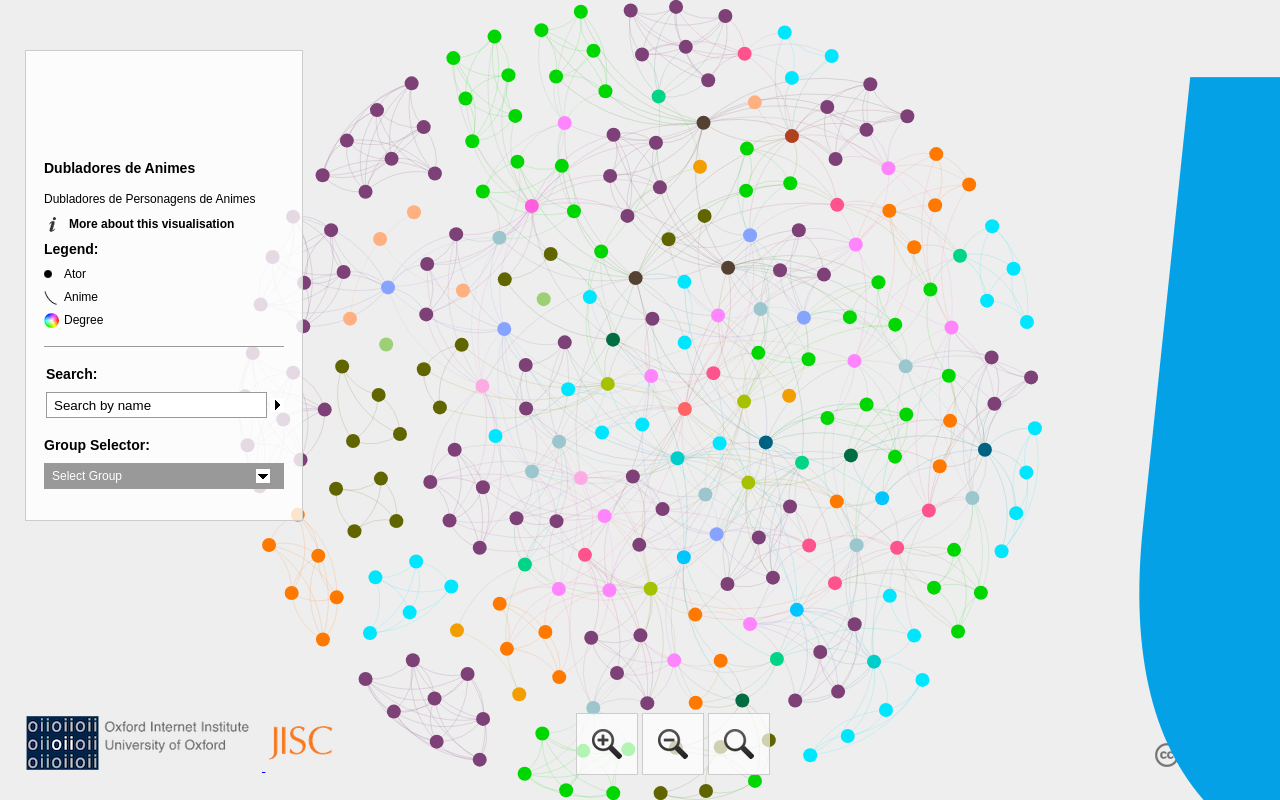
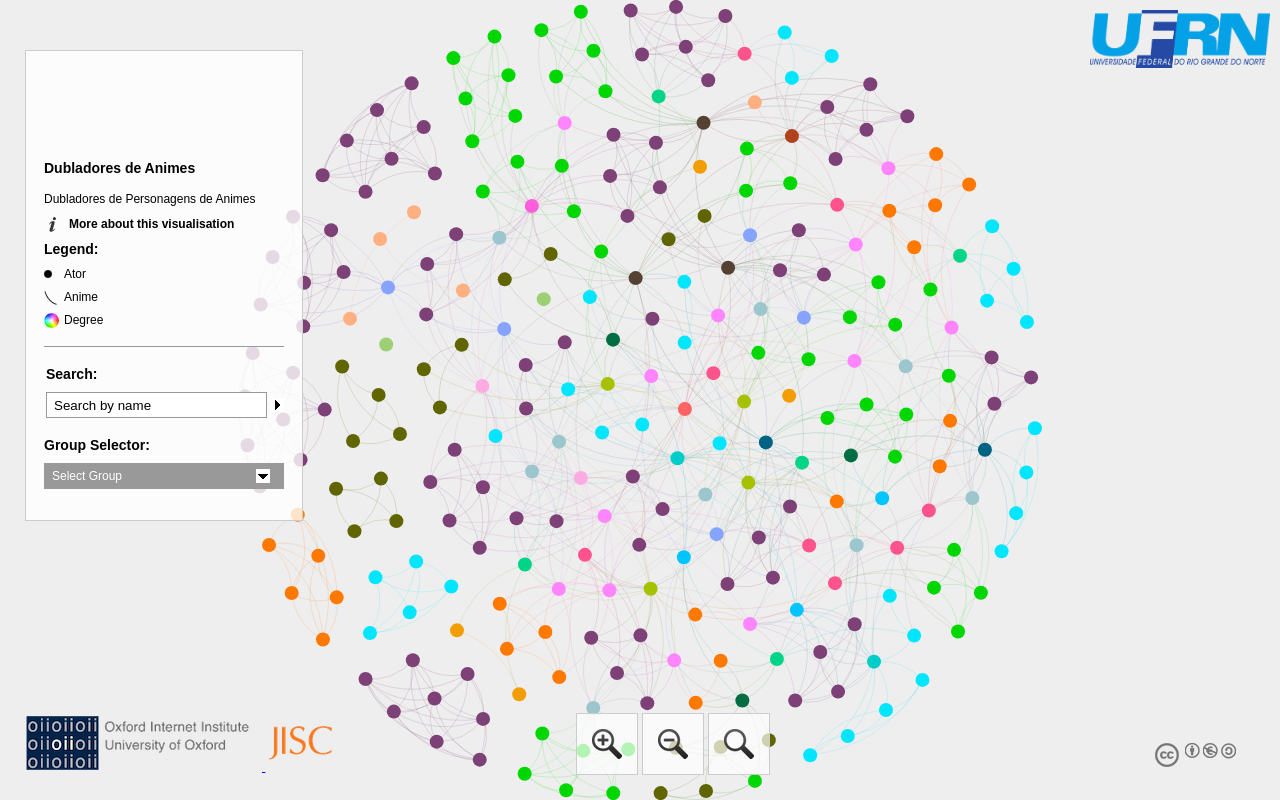
Before and after one commit to DaniloThiago/anime-actor-voice, a plain HTML site: page index.html in a window 1280 px wide. Drawn offline with Linux system fonts and the light colour scheme.

Commit message:
Update logo ufrn

```diff
--- a/css/style.css
+++ b/css/style.css
@@ -577,7 +577,9 @@ display: none;
 
 #ufrn {
 	position: fixed;
-	width: 180px;
 	right: 10px;
 	top: 10px;
 }
+#ufrn img {
+	width: 180px;
+}
```
